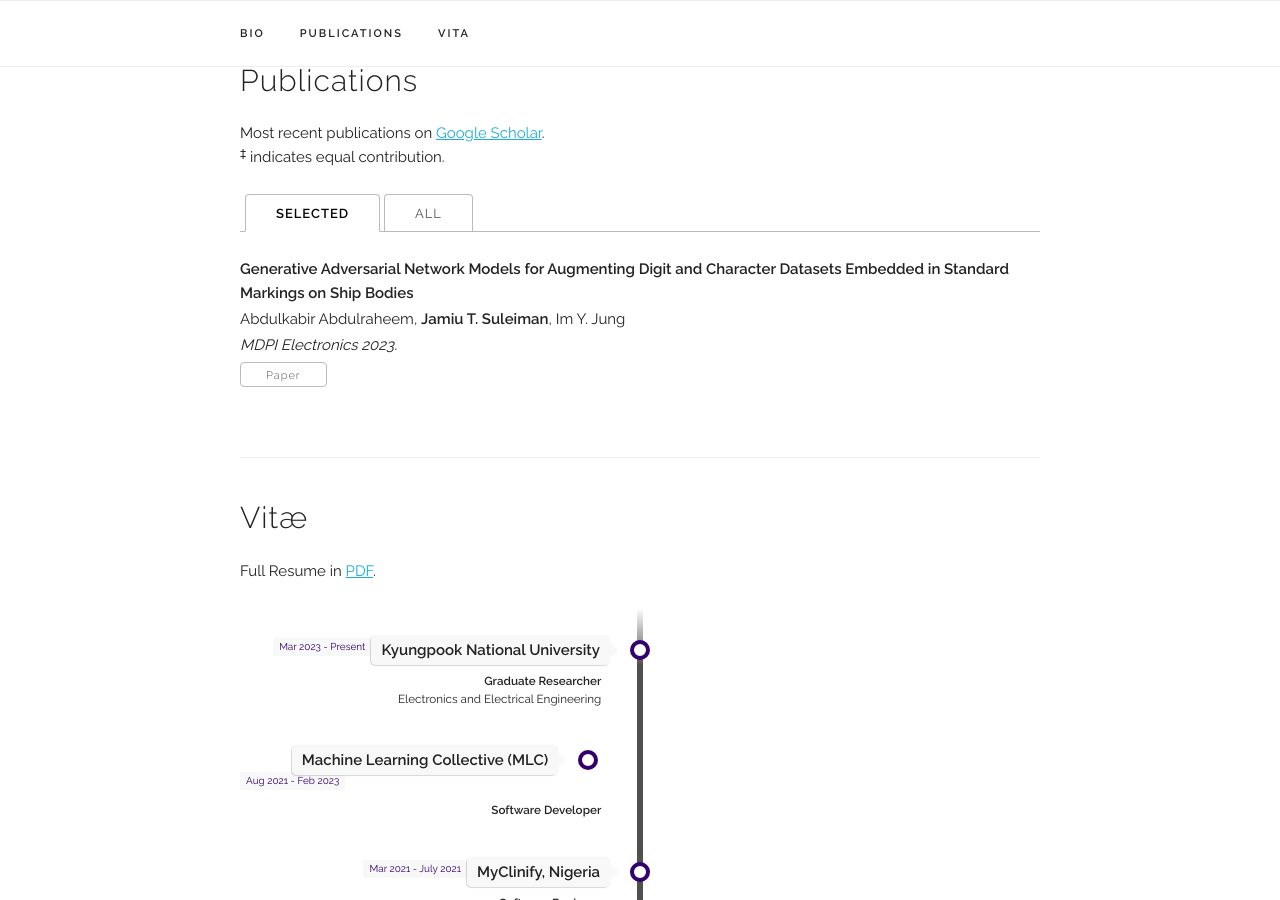
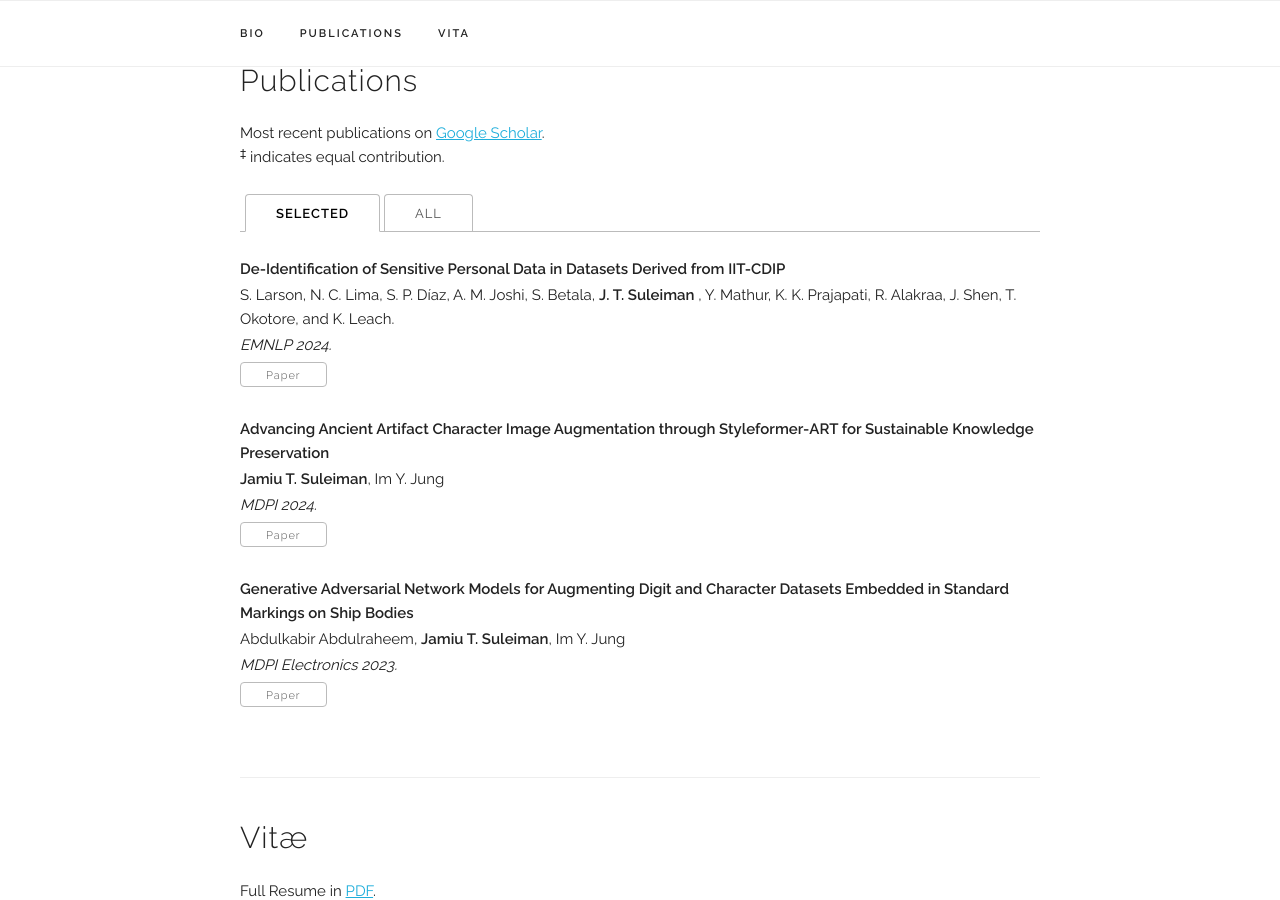
Before and after one commit to Tundeh/Tundeh.github.io, a Jekyll site: the page built from index.html, in a window 1280 px wide and 900 px high, scrolled down 655 px. Built offline with Jekyll 4.4.1, drawn with Linux system fonts in a browser that asks for light colours; some web fonts are replaced.

Commit message:
Add new publications to the publication lists

```diff
--- a/_data/main_info.yaml
+++ b/_data/main_info.yaml
@@ -1,7 +1,7 @@
 name: "Jamiu Tunde Suleiman"
 title: "Machine Learning Researcher"
 email: "Jamiu.suleiman111 [AT] gmail.com"
-profile_pic: "/assets/profile-pics/profile_pic2.jpg"
+profile_pic: "/assets/profile-pics/profile_pic3.jpg"
 twitter: "https://twitter.com/jermiu_suleiman"
 linkedin: "https://www.linkedin.com/in/jamiu-suleiman/"
 github: "https://github.com/tundeh"
--- a/_data/publications.yaml
+++ b/_data/publications.yaml
@@ -1,4 +1,16 @@
 papers:
+
+  - title: "De-Identification of Sensitive Personal Data in Datasets Derived from IIT-CDIP"
+    authors: "S. Larson, N. C. Lima, S. P. Díaz, A. M. Joshi, S. Betala, <b> J. T. Suleiman </b>, Y. Mathur, K. K. Prajapati, R. Alakraa, J. Shen, T. Okotore, and K. Leach."
+    venue: "EMNLP 2024."
+    paper_pdf: "/assets/publications/2024_peer_review/paper_DEID.pdf"
+    selected: y
+
+  - title: "Advancing Ancient Artifact Character Image Augmentation through Styleformer-ART for Sustainable Knowledge Preservation"
+    authors: "<b>Jamiu T. Suleiman</b>, Im Y. Jung"
+    venue: "MDPI 2024."
+    paper_pdf: "/assets/publications/2024_peer_review/paper_styleformer.pdf"
+    selected: y
 
   - title: "Generative Adversarial Network Models for Augmenting Digit and Character Datasets Embedded in Standard Markings on Ship Bodies"
     authors: "Abdulkabir Abdulraheem, <b>Jamiu T. Suleiman</b>, Im Y. Jung"
```
